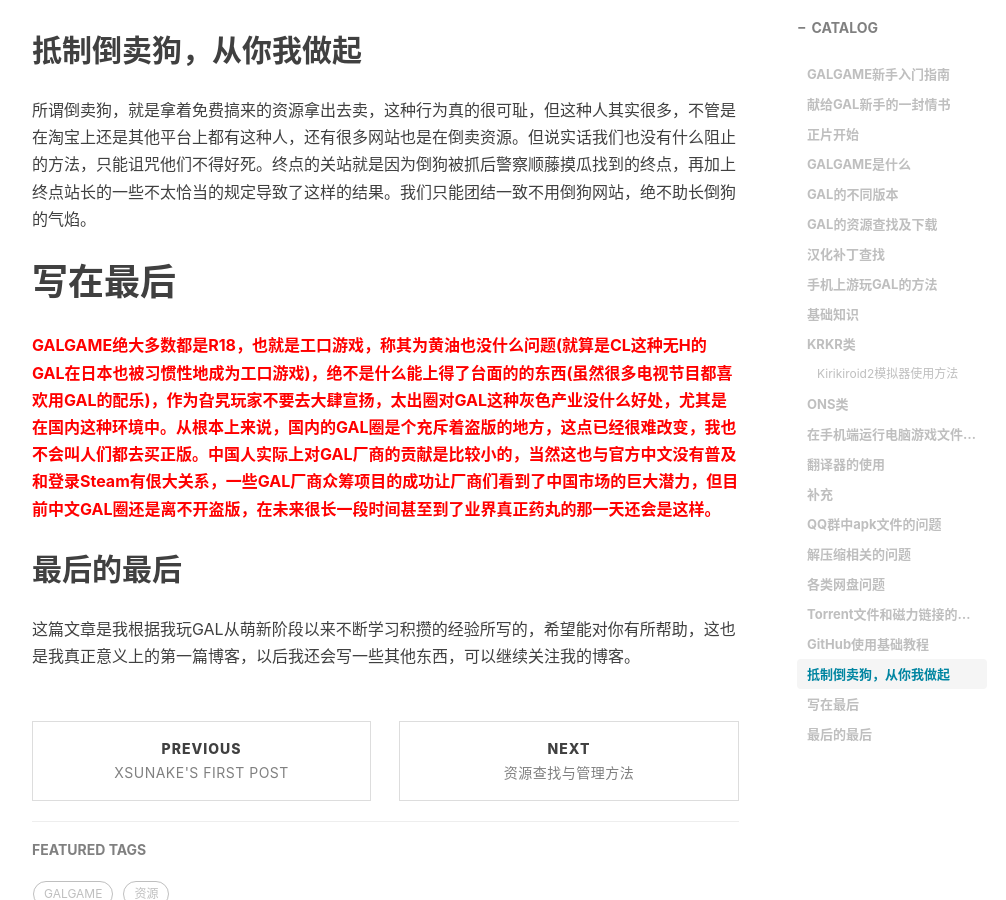
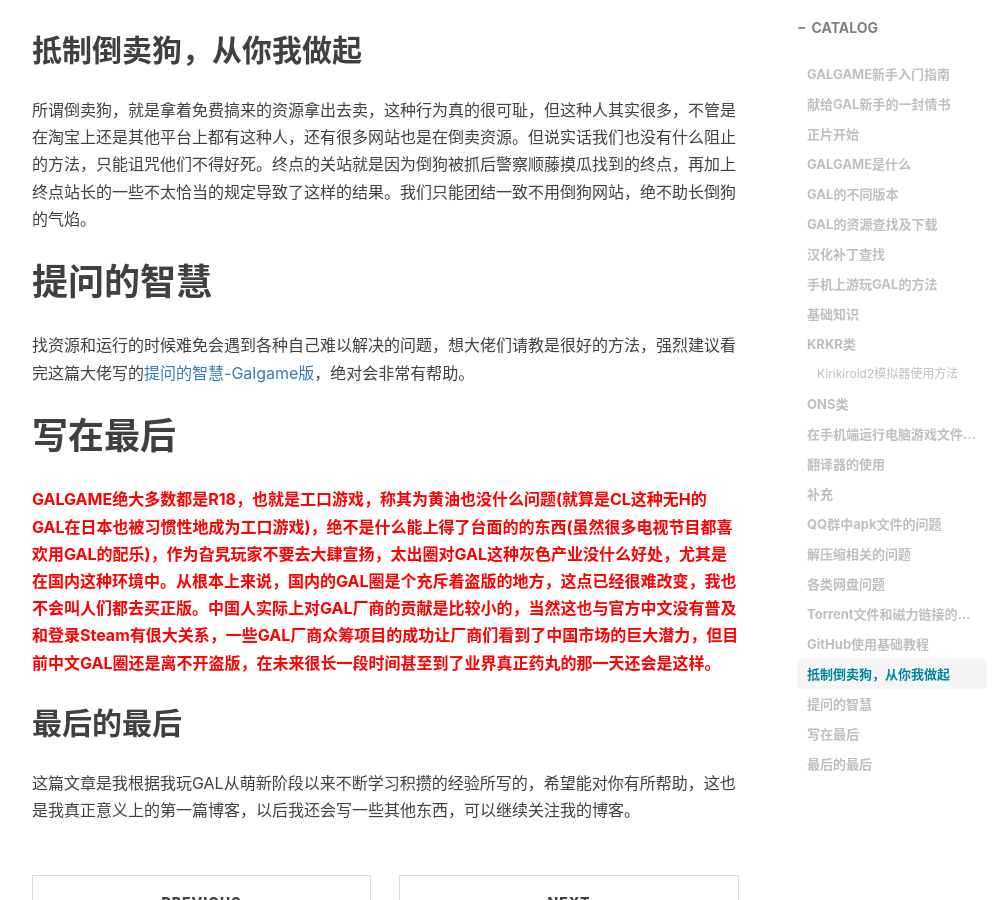
Before and after one commit to Xsunake/xsunake.github.io, a Jekyll site: the page built from _posts/2024-04-20-GALGAME新手入门指南.md, in a window 1280 px wide and 900 px high, scrolled down 9145 px. Shown: the whole window, without its empty margins (233-1239 px from the left). Built offline with Jekyll 4.4.1, drawn with Linux system fonts in a browser that asks for light colours; nearby versions of some CDN libraries; comment, search, counter and statistics services are not loaded.

Commit message:
Update 2024-04-20-GALGAME新手入门指南.md

```diff
--- a/_posts/2024-04-20-GALGAME新手入门指南.md
+++ b/_posts/2024-04-20-GALGAME新手入门指南.md
@@ -270,6 +270,10 @@ GoogleDrive和Mega盘本质上和OD并没有多大区别，只是这两个需要
 
 所谓倒卖狗，就是拿着免费搞来的资源拿出去卖，这种行为真的很可耻，但这种人其实很多，不管是在淘宝上还是其他平台上都有这种人，还有很多网站也是在倒卖资源。但说实话我们也没有什么阻止的方法，只能诅咒他们不得好死。终点的关站就是因为倒狗被抓后警察顺藤摸瓜找到的终点，再加上终点站长的一些不太恰当的规定导致了这样的结果。我们只能团结一致不用倒狗网站，绝不助长倒狗的气焰。
 
+# 提问的智慧
+
+找资源和运行的时候难免会遇到各种自己难以解决的问题，想大佬们请教是很好的方法，强烈建议看完这篇大佬写的<a href="https://github.com/100pangci/How-To-Ask-Questions-The-Smart-Way-Galgame/blob/main/README.md" target="_blank">提问的智慧-Galgame版</a>，绝对会非常有帮助。
+
 # 写在最后
 
 **<font color=red>GALGAME绝大多数都是R18，也就是工口游戏，称其为黄油也没什么问题(就算是CL这种无H的GAL在日本也被习惯性地成为工口游戏)，绝不是什么能上得了台面的的东西(虽然很多电视节目都喜欢用GAL的配乐)，作为旮旯玩家不要去大肆宣扬，太出圈对GAL这种灰色产业没什么好处，尤其是在国内这种环境中。从根本上来说，国内的GAL圈是个充斥着盗版的地方，这点已经很难改变，我也不会叫人们都去买正版。中国人实际上对GAL厂商的贡献是比较小的，当然这也与官方中文没有普及和登录Steam有佷大关系，一些GAL厂商众筹项目的成功让厂商们看到了中国市场的巨大潜力，但目前中文GAL圈还是离不开盗版，在未来很长一段时间甚至到了业界真正药丸的那一天还会是这样。</font>**
```
